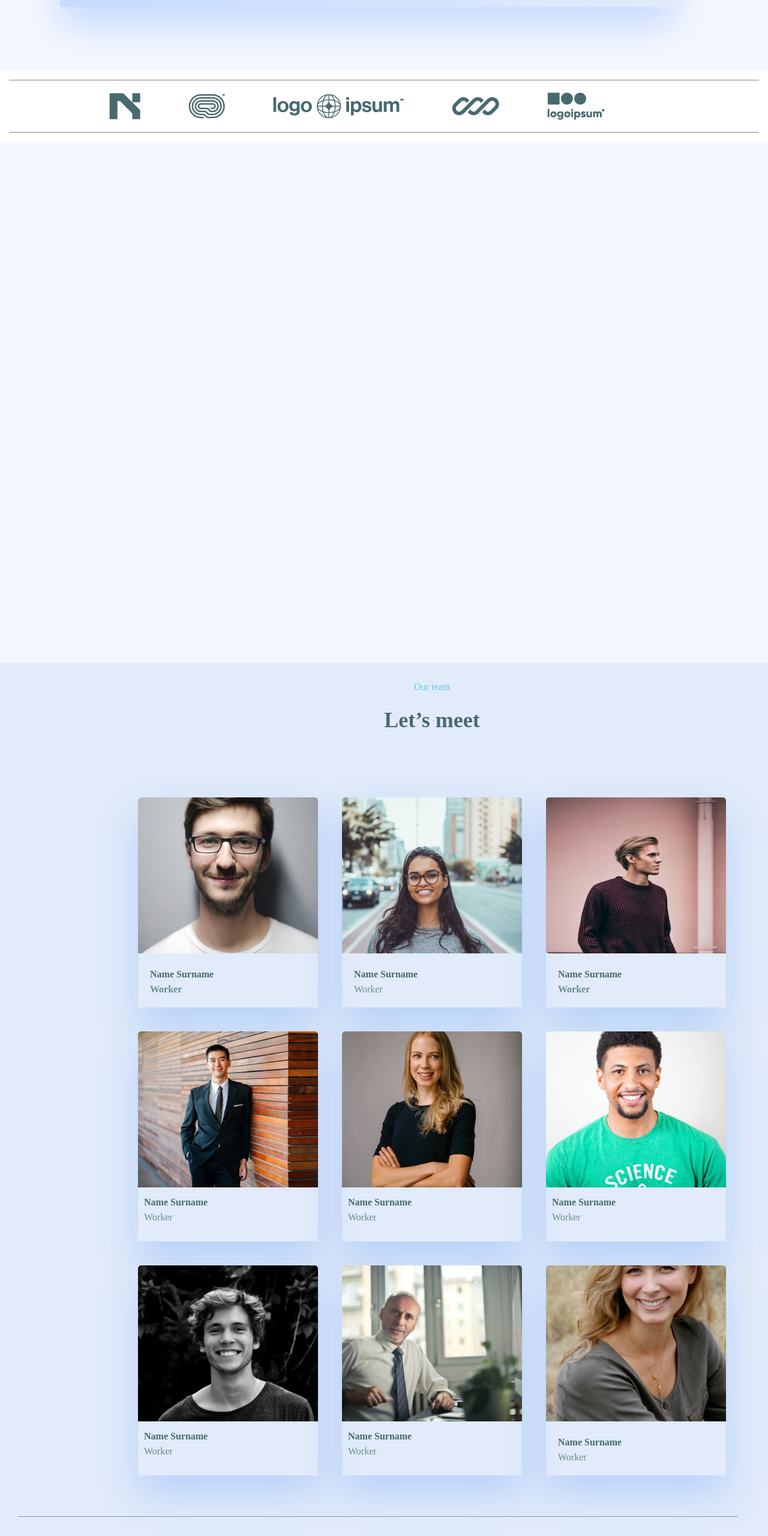
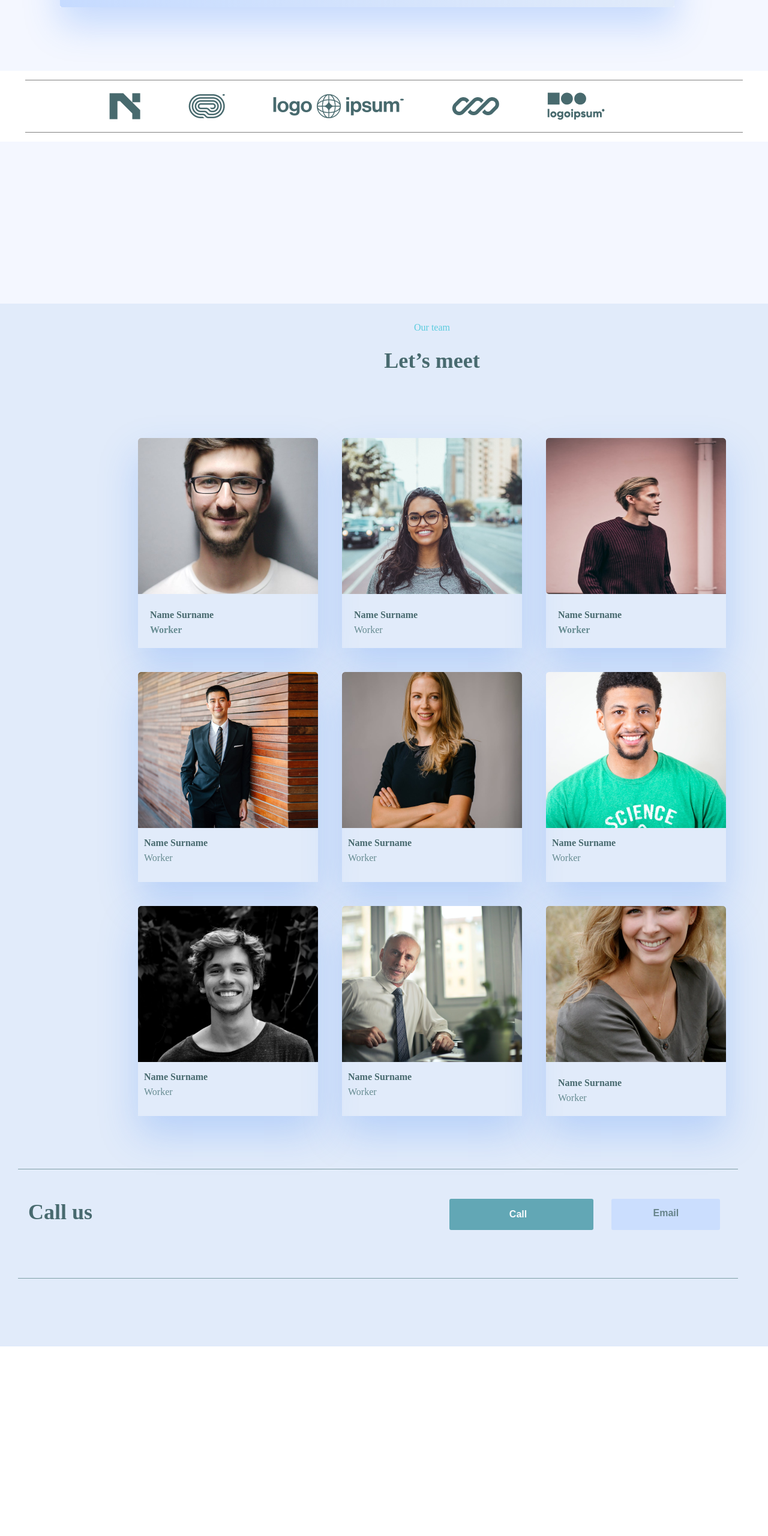
Before and after one commit to newgithubero/website, a plain HTML site: page web-site1/index.html in a window 1280 px wide. Shown: the part 1620-4180 px from the top of the page at 60% size. After the commit the page ends 3864 px from the top, so only its background shows below. Drawn offline with Linux system fonts and the light colour scheme.

Commit message:
mynewcommit

```diff
--- a/web-site1/index.html
+++ b/web-site1/index.html
@@ -239,14 +239,13 @@
 
 
     </div>
+    </div>
     <div class="cat">
 
         <div class="text-cat">
             <h2>Call us</h2>
         </div>
-            <div class="line"></div>
-
-
+        <div class="line">
             <div class="buttons">
                 <button class="btn1">
                     <h3>Call</h3>
@@ -259,6 +258,10 @@
 
 
             </div>
+        </div>
+
+
+
 
         <div class="line2"></div>
 
@@ -266,10 +269,6 @@
     </div>
 </div>
 </div>
-
-
-    </div>
-
 
     <script src="./script.js"></script>
 </body>
--- a/web-site1/style.css
+++ b/web-site1/style.css
@@ -378,10 +378,9 @@ color: rgba(72, 106, 111, 1);
   width:  (1,183px);
   height:  (122px);
   left: -0.5px;
-  padding: 20px;
-
+  padding:20px 20px;
   gap: 80px;
-  margin: 15px 15px ;
+  margin: 15px 42px ;
 
 
 
@@ -390,7 +389,7 @@ color: rgba(72, 106, 111, 1);
 
 .bg4{
   width: 1440px;
-height: 869px;
+height: 270px;
 top: 869px;
 left: 1px;
 background: rgba(244, 247, 255, 1);
@@ -869,7 +868,7 @@ gap: 5px;
   top: 77px;
   font-weight: 700;
   font-size: 36px;
-  line-height: 200px;
+  line-height: 280px;
   color: rgba(72, 106, 111, 1);
   margin-left: 47px;
 
@@ -887,7 +886,6 @@ gap: 5px;
   width: 1200px;
   height: 1px;
   margin-left: 30px;
-
   opacity: 80%;
   background: rgba(103, 140, 146, 1);
 }
@@ -899,7 +897,7 @@ gap: 5px;
   background: rgba(67, 151, 164, 1);
   border-radius: 3px;
   border: none;
-  margin-top: 30px;
+  margin-top: 50px;
 
 
 }
@@ -926,6 +924,8 @@ gap: 5px;
   border: none;
   background:rgba(198, 219, 255, 1) ;
   margin: 30px;
+  margin-top: 50px;
+
 }
 
 .btn2 h3{
@@ -946,5 +946,5 @@ color: rgba(72, 106, 111, 1);
   opacity: 80%;
   background: rgba(103, 140, 146, 1);
   margin-left: 30px;
-  margin-top: 50px;
+  margin-top: 181px;
 }
```
Lines whose indentation alone changed are shown as unchanged.
